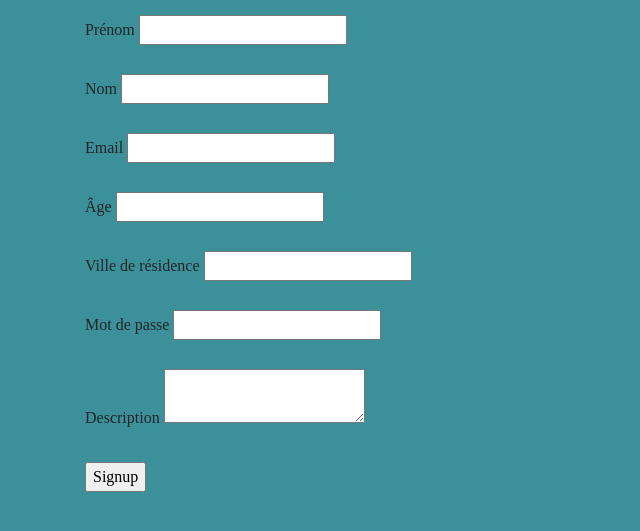
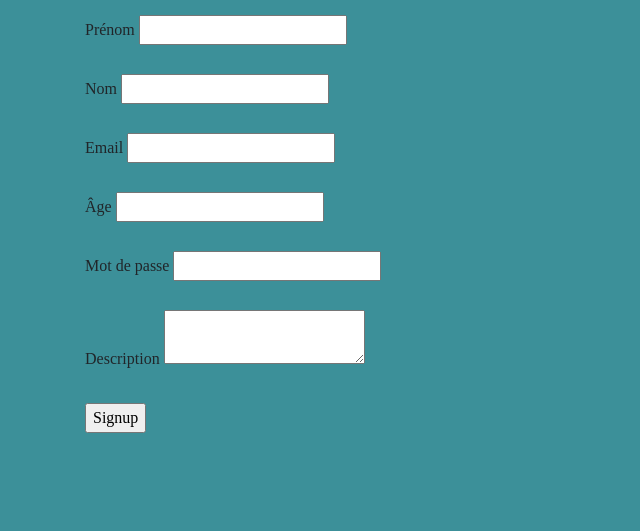
Before and after one commit to sweettsubaki/Gossip_Project, a Rails app: page /user/new in a window 1280 px wide. Shown: the part 69-600 px from the top of the page, without its empty margins (0-640 px from the left). Run offline with Rails 7, Linux system fonts and the light colour scheme.

Commit message:
Update new.html.erb

```diff
--- a/app/views/user/new.html.erb
+++ b/app/views/user/new.html.erb
@@ -11,9 +11,6 @@
       <%= label_tag 'Âge' %>
       <%= number_field_tag 'age', @id.age %>
       <br /> <br />
-      <%= label_tag 'Ville de résidence' %>
-      <%= text_field_tag 'city_id', @id.city %>
-      <br /> <br />
       <%= label_tag 'Mot de passe' %>
       <%= text_field_tag 'password', @id.password %>
       <br /> <br />
```
